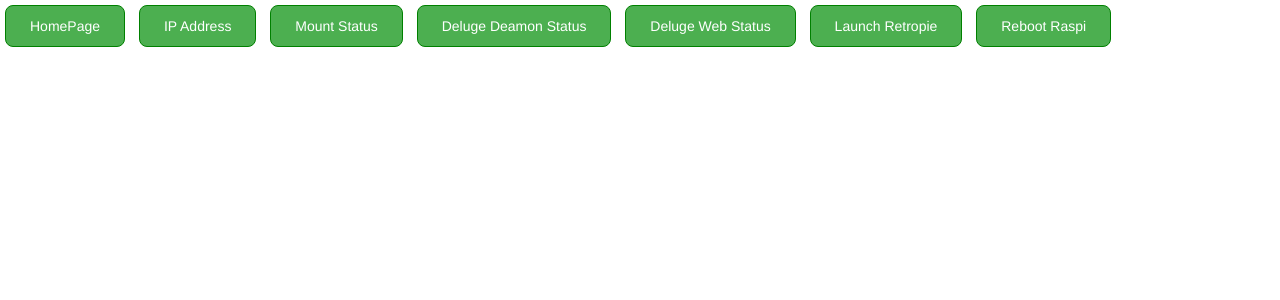
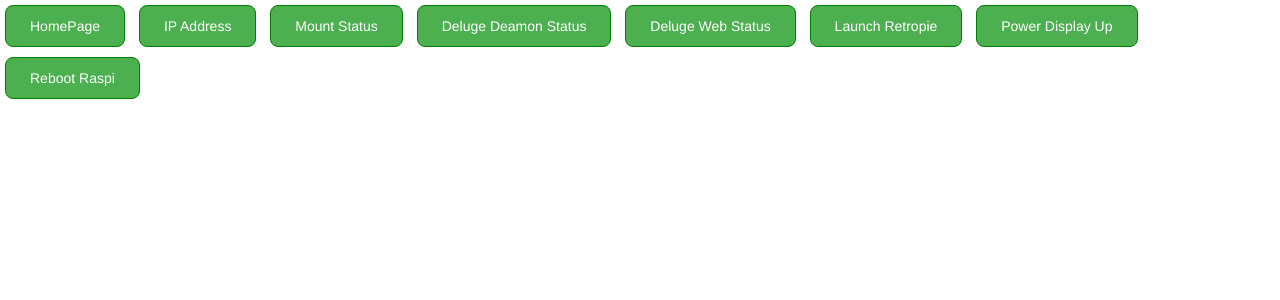
Before and after one commit to Diptanshu8/piface, a Python web app: template app/templates/functions.html in a window 1280 px wide. Shown: the top 300 px of the page. Run offline with Jinja, Linux system fonts and the light colour scheme; the template is opened without the code that fills it, so the values that code supplies are empty; some libraries are stand-ins or nearby versions.

Commit message:
Added button to boot up to desktop. PS: Not tested. Starting to work on react.
Signed-off-by: Diptanshu8 <diptanshuj@gmail.com>

```diff
--- a/app/routes.py
+++ b/app/routes.py
@@ -95,6 +95,12 @@ def launch_retropie():
         status = "Enabled"
     return make_response(jsonify(status), 200)
 
+@app.route('/display_up')
+def display_up():
+    import os
+    os.system("startx")
+    return make_response(jsonify("Power Up the Pixel Desktop"), 200)
+
 @app.route('/reboot')
 def reboot():
     import os
--- a/app/static/main.js
+++ b/app/static/main.js
@@ -16,6 +16,7 @@
     $scope.features['delg_stat_btn'] = ['Deluge Daemon status','/deluge_status', false, ''];
     $scope.features['delgweb_stat_btn'] = ['Deluge Web status','/delugeweb_status', false, ''];
     $scope.features['retropie_launch_btn'] = ['Launch Retropie','/launch_retropie', false, ''];
+    $scope.features['display_up_btn'] = ['Power Display Up','/display_up', false, ''];
     $scope.features['reboot_btn'] = ['Reboot Raspi','/reboot', false, ''];
 	$scope.present = [];
 
--- a/app/templates/functions.html
+++ b/app/templates/functions.html
@@ -8,6 +8,7 @@
 		  <button id="delg_stat_btn" ng-click="btn_click('delg_stat_btn');">Deluge Deamon Status</button>
 		  <button id="delgweb_stat_btn" ng-click="btn_click('delgweb_stat_btn');">Deluge Web Status</button>
 		  <button id="retropie_launch_btn" ng-click="btn_click('retropie_launch_btn');">Launch Retropie</button>
+		  <button id="display_up_btn" ng-click="btn_click('display_up_btn');">Power Display Up</button>
 		  <button id="reboot_btn" ng-click="btn_click('reboot_btn');">Reboot Raspi</button>
 		</div>
 {% endblock %}
```
